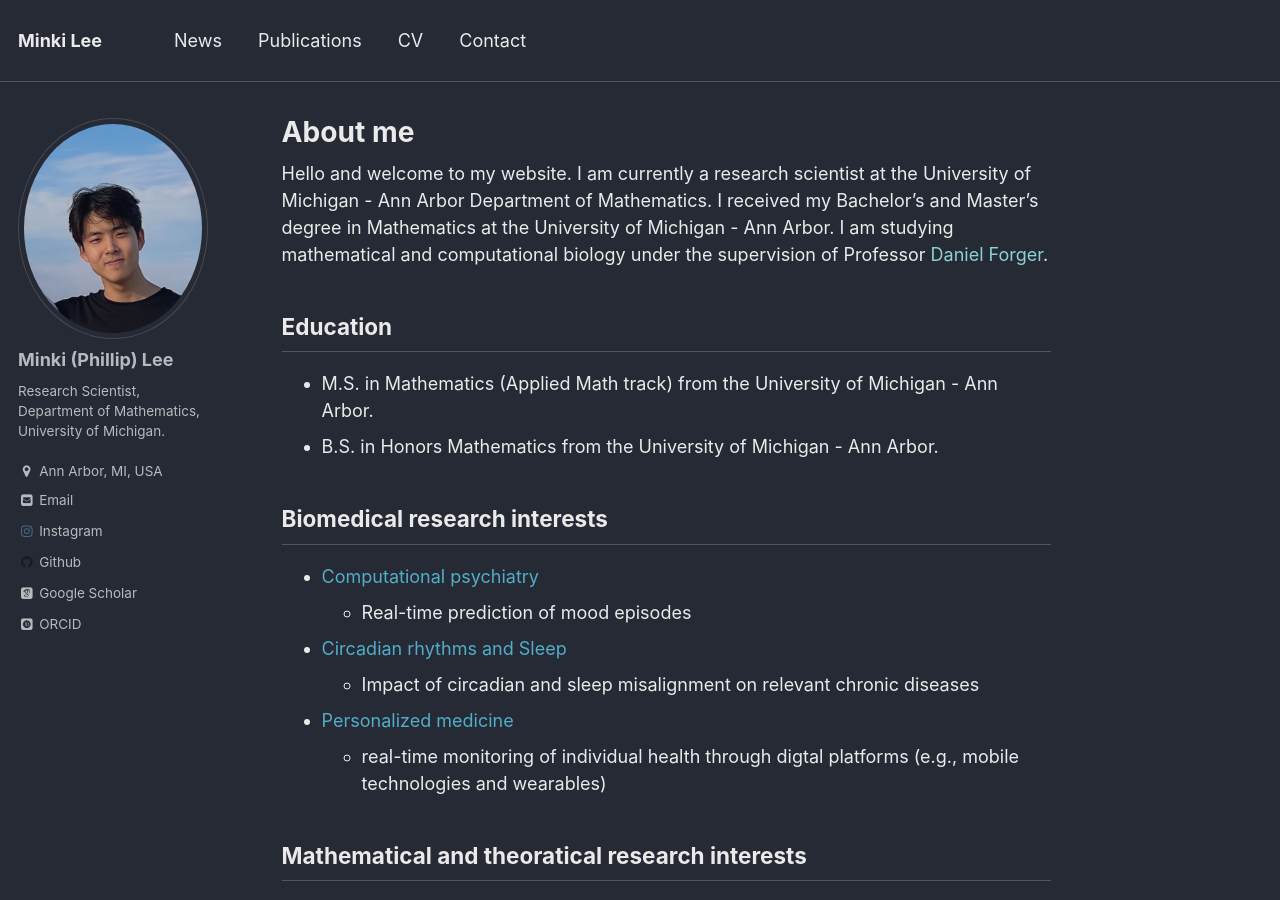
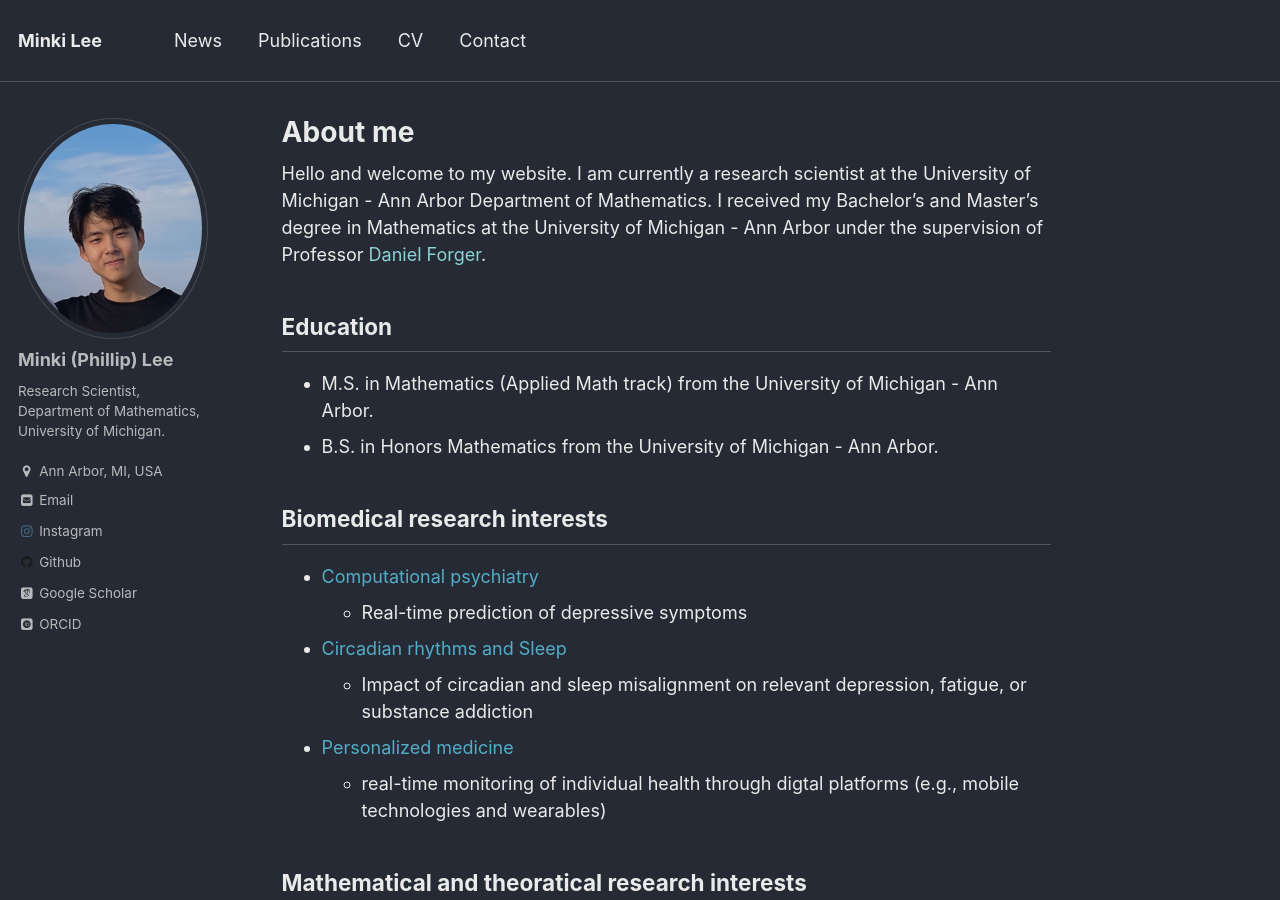
Before and after one commit to minkiplee/minkiplee.github.io, a Jekyll site: the page built from _pages/about.md, in a window 1280 px wide and 900 px high. Built offline with Jekyll 4.4.1, drawn with Linux system fonts in a browser that asks for light colours; nearby versions of some CDN libraries; some web fonts are replaced; library files that are not in the unit come from our copies.

Commit message:
Update about.md

```diff
--- a/_pages/about.md
+++ b/_pages/about.md
@@ -8,20 +8,19 @@ redirect_from:
   - /about.html
 ---
 
-Hello and welcome to my website. I am currently a research scientist at the University of Michigan - Ann Arbor Department of Mathematics. I received my Bachelor's and Master's degree in Mathematics at the University of Michigan - Ann Arbor. I am studying mathematical and computational biology under the supervision of Professor [Daniel Forger](https://websites.umich.edu/~forger/).
+Hello and welcome to my website. I am currently a research scientist at the University of Michigan - Ann Arbor Department of Mathematics. I received my Bachelor's and Master's degree in Mathematics at the University of Michigan - Ann Arbor under the supervision of Professor [Daniel Forger](https://websites.umich.edu/~forger/).
 
 Education
 ------
 - M.S. in Mathematics (Applied Math track) from the University of Michigan - Ann Arbor.
 - B.S. in Honors Mathematics from the University of Michigan - Ann Arbor.
-<!-- - Aspiring physician scientist and a current applicant to MD/PhD programs. -->
 
 Biomedical research interests
 ------
 * <font color="#52ADC8">Computational psychiatry</font>
-  * Real-time prediction of mood episodes
+  * Real-time prediction of depressive symptoms
 * <font color="#52ADC8">Circadian rhythms and Sleep</font>
-  * Impact of circadian and sleep misalignment on relevant chronic diseases
+  * Impact of circadian and sleep misalignment on relevant depression, fatigue, or substance addiction
 * <font color="#52ADC8">Personalized medicine</font>
   * real-time monitoring of individual health through digtal platforms (e.g., mobile technologies and wearables)
 
@@ -38,6 +37,5 @@ Mathematical and theoratical research interests
   * Fokker-Planck equation
   * Parameter estimation
 
-<!-- I received my Ph.D. in [Systems Engineering](https://poly.engineering.asu.edu/engineering/phd-systems-engineering/) from the [Ira A. Fulton School of Engineering](https://engineering.asu.edu/), Arizona State University. There, I researched in the field of Robotics and Dynamics for Rehabilitation Application. I was advised by [Dr. Sangram Redkar](https://isearch.asu.edu/profile/1114748) and [Dr. Thomas Sugar](https://isearch.asu.edu/profile/227786) in the [Robotics and Dynamical Systems Group](https://labs.engineering.asu.edu/rads/). I received my Master of Science (MS) degree in [Mechanical Engineering](https://semte.engineering.asu.edu/mechanical-graduate/) from the [Ira A. Fulton School of Engineering](https://engineering.asu.edu/), Arizona State University and my Bachelor of Engineering (BE) Degree in Mechanical Engineering from the [University of Mumbai](http://mu.ac.in/). -->
 
 <!-- <img align="middle" src="https://DrSGBhat.github.io/files/sandesh.jpg?raw=true" alt="Photo" style="width: 700px; border-radius: 10px; padding: 8px 8px 8px 8px"/>  -->
```
